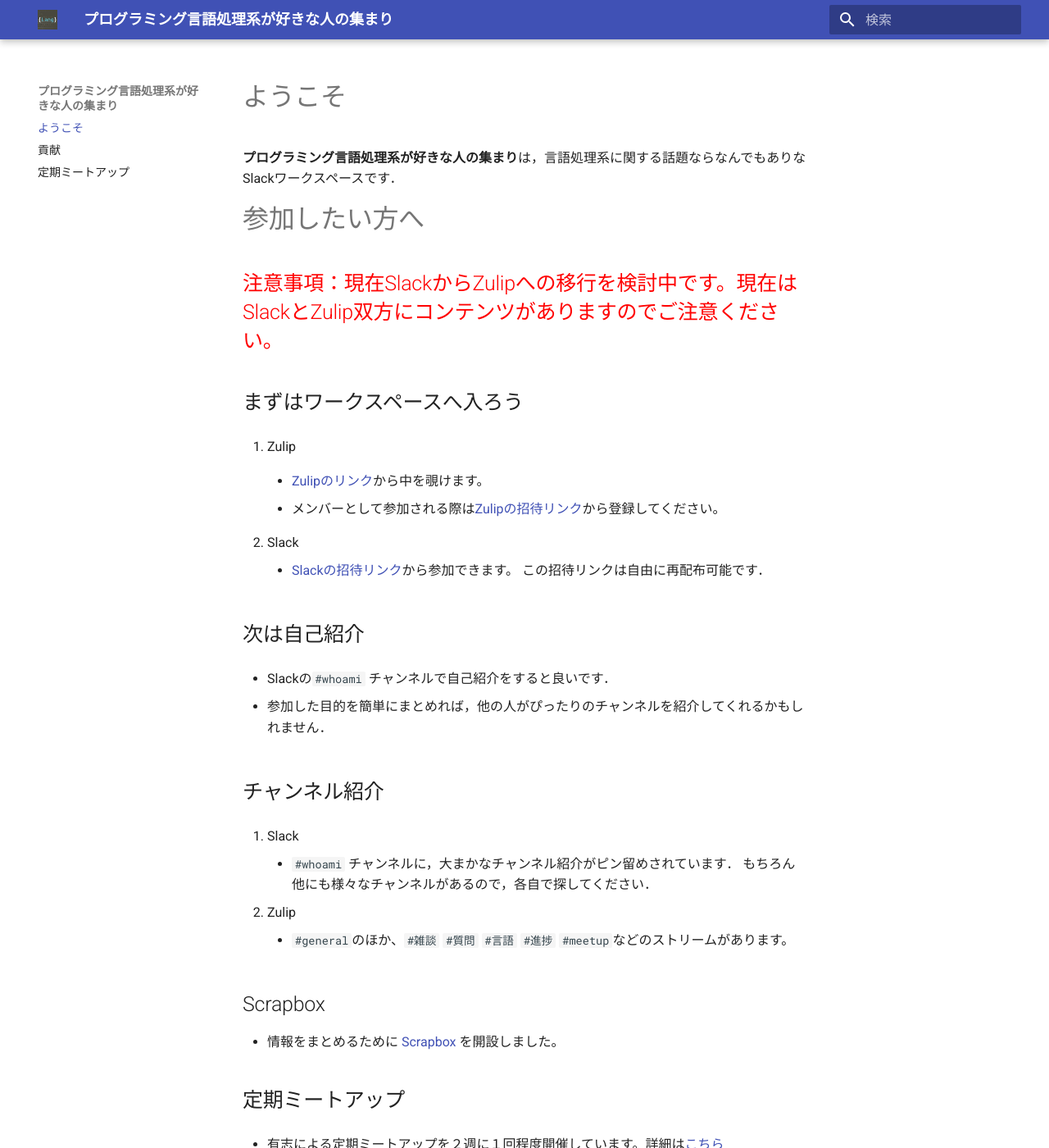
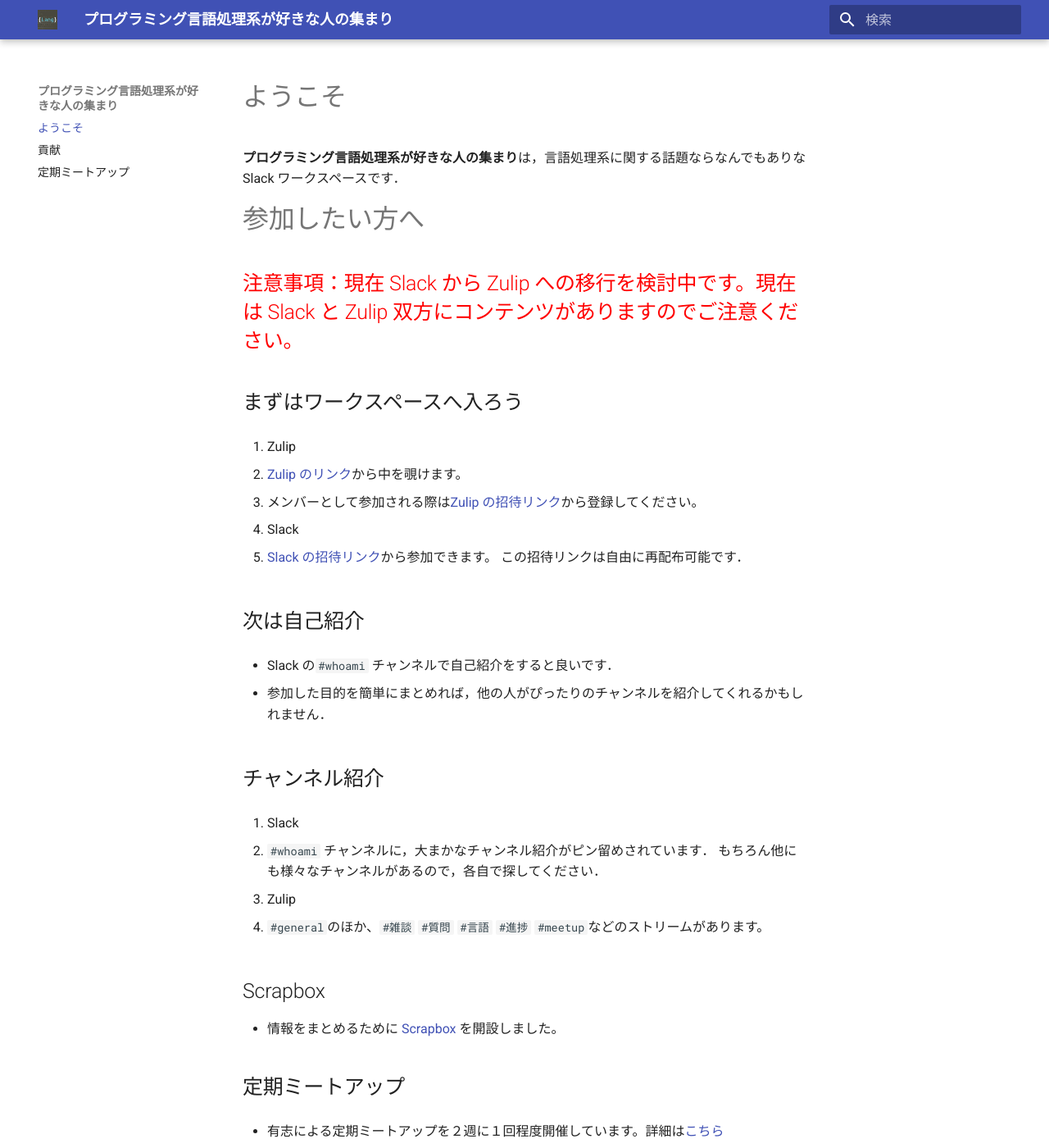
Before and after one commit to prog-lang-sys-ja-slack/wiki, an MkDocs documentation site: the page built from docs/index.md, in a window 1280 px wide and 1400 px high. Shown: the whole window at 82% size. Built offline with MkDocs 1.6.1 and Material for MkDocs 9.7.7, drawn with Linux system fonts in a browser that asks for light colours; some of the changed text lies outside the part shown.

```diff
--- a/docs/index.md
+++ b/docs/index.md
@@ -1,27 +1,27 @@
 # ようこそ
 
-**プログラミング言語処理系が好きな人の集まり**は，言語処理系に関する話題ならなんでもありなSlackワークスペースです．
+**プログラミング言語処理系が好きな人の集まり**は，言語処理系に関する話題ならなんでもありな Slack ワークスペースです．
 
 # 参加したい方へ
 
-## <span style="color: red; ">注意事項：現在SlackからZulipへの移行を検討中です。現在はSlackとZulip双方にコンテンツがありますのでご注意ください。</span>
+## <span style="color: red; ">注意事項：現在 Slack から Zulip への移行を検討中です。現在は Slack と Zulip 双方にコンテンツがありますのでご注意ください。</span>
 
 ## まずはワークスペースへ入ろう
 
 1. Zulip
 
-    - [Zulipのリンク](https://prog-lang-sys-ja.zulipchat.com/)から中を覗けます。
+   - [Zulip のリンク](https://prog-lang-sys-ja.zulipchat.com/)から中を覗けます。
 
-    - メンバーとして参加される際は[Zulipの招待リンク](https://prog-lang-sys-ja.zulipchat.com/join/4cbjznglafocvwpeh5r76cqy/)から登録してください。
+   - メンバーとして参加される際は[Zulip の招待リンク](https://prog-lang-sys-ja.zulipchat.com/join/4cbjznglafocvwpeh5r76cqy/)から登録してください。
 
 2. Slack
 
-    - [Slackの招待リンク](https://prog-lang-sys-ja.slack.com/join/shared_invite/enQtNjg2NDgxMjIwMTMzLTM1NDA1NTZiZTQxMjZiNWYwZTY1MTFkYzM3YmNmMDM4YmRlZDU5Njc3ZTJlNzQ5MmEwYTk0YjdjNWUyMTZhMjQ)から参加できます。
-    この招待リンクは自由に再配布可能です．
+   - [Slack の招待リンク](https://prog-lang-sys-ja.slack.com/join/shared_invite/enQtNjg2NDgxMjIwMTMzLTM1NDA1NTZiZTQxMjZiNWYwZTY1MTFkYzM3YmNmMDM4YmRlZDU5Njc3ZTJlNzQ5MmEwYTk0YjdjNWUyMTZhMjQ)から参加できます。
+     この招待リンクは自由に再配布可能です．
 
 ## 次は自己紹介
 
-- Slackの``#whoami`` チャンネルで自己紹介をすると良いです．
+- Slack の`#whoami` チャンネルで自己紹介をすると良いです．
 
 - 参加した目的を簡単にまとめれば，他の人がぴったりのチャンネルを紹介してくれるかもしれません．
 
@@ -29,12 +29,12 @@
 
 1. Slack
 
-    - ``#whoami`` チャンネルに，大まかなチャンネル紹介がピン留めされています．
-    もちろん他にも様々なチャンネルがあるので，各自で探してください．
+   - `#whoami` チャンネルに，大まかなチャンネル紹介がピン留めされています．
+     もちろん他にも様々なチャンネルがあるので，各自で探してください．
 
 2. Zulip
 
-    - ``#general``のほか、``#雑談`` ``#質問`` ``#言語`` ``#進捗`` ``#meetup``などのストリームがあります。
+   - `#general`のほか、`#雑談` `#質問` `#言語` `#進捗` `#meetup`などのストリームがあります。
 
 ## Scrapbox
 
@@ -44,8 +44,8 @@
 
 - 有志による定期ミートアップを２週に１回程度開催しています。詳細は[こちら](meetup.md)
 
-- 日程や参加の方法などは [Zulipの#meetup](https://prog-lang-sys-ja.zulipchat.com/#narrow/stream/344423-meetup) で告知しています。
+- 日程や参加の方法などは [Zulip の#meetup](https://prog-lang-sys-ja.zulipchat.com/#narrow/stream/344423-meetup) で告知しています。
 
 - 過去の記録は[Scrapbox](https://scrapbox.io/prog-lang-sys-ja/%E5%AE%9A%E6%9C%9F%E3%83%9F%E3%83%BC%E3%83%88%E3%82%A2%E3%83%83%E3%83%97)をご覧ください。
 
-- [YouTube チャンネル](https://www.youtube.com/channel/UCgb02BlIypK-283D46-C3lw)に過去のアーカイブ動画をアップロードしてあります。
+- [YouTube チャンネル](https://www.youtube.com/@prog-lang-sys)に過去のアーカイブ動画をアップロードしてあります。
```
Also changed, not shown: docs/meetup.md (+8 -8 lines).
